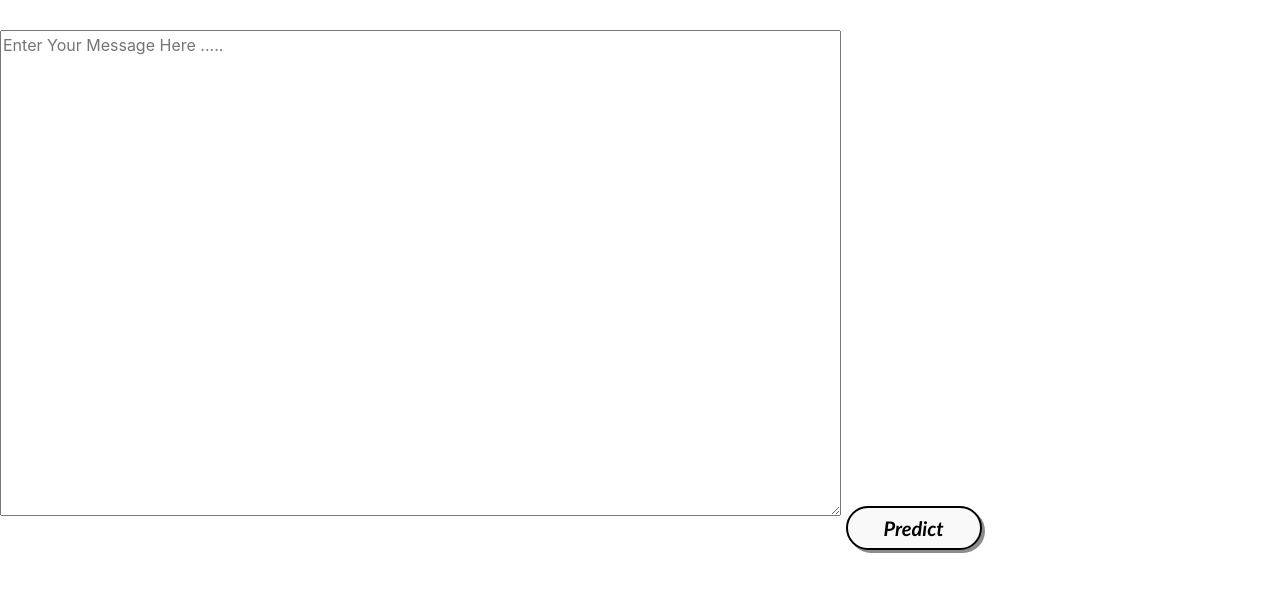
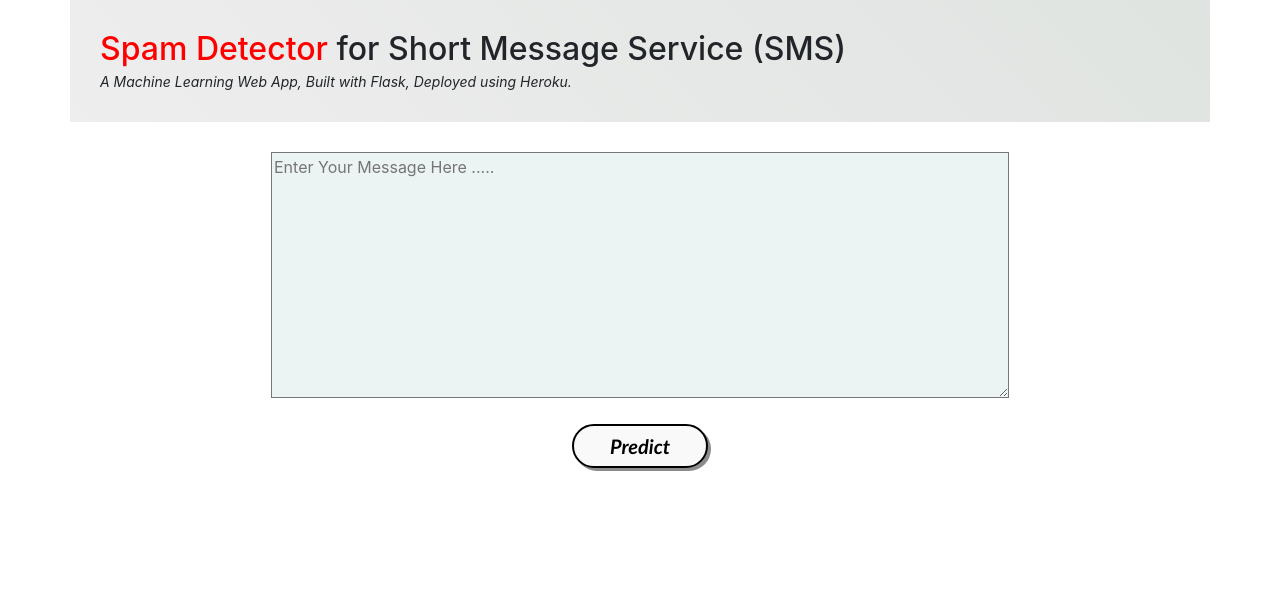
Before and after one commit to power-art/SMS-Spam-Classifier-Deployment, a Flask app: page / in a window 1280 px wide. Shown: the top 592 px of the page. Run offline with Flask 2, Linux system fonts and the light colour scheme; parts of the project's set-up code (start-up, migrations or seed data) failed here and were passed over; some libraries are stand-ins or nearby versions.

Commit message:
modified webpage

```diff
--- a/app.py
+++ b/app.py
@@ -1,6 +1,8 @@
-
 from flask import Flask, render_template, request
 import pickle
+
+import warnings
+warnings.filterwarnings("ignore")
 
 #Load Multinomial naive Bayes model and CountVectorizer object
 #from disk
--- a/templates/home.html
+++ b/templates/home.html
@@ -5,6 +5,42 @@
 	<link rel="stylesheet" href="https://stackpath.bootstrapcdn.com/bootstrap/4.4.1/css/bootstrap.min.css" integrity="sha384-Vkoo8x4CGsO3+Hhxv8T/Q5PaXtkKtu6ug5TOeNV6gBiFeWPGFN9MuhOf23Q9Ifjh" crossorigin="anonymous">
 
 	<style type="text/css">
+
+
+
+/* Website Title */
+.container{
+	padding: 30px;
+	position: relative;
+	background: linear-gradient(45deg, #ffffff, #ffffff, #f9f9f9, #eeeeee, #e0e4e1, #d7e1ec);
+	background-size: 500% 500%;
+	animation: change-gradient 10s ease-in-out infinite;
+}
+@keyframes change-gradient {
+	0%{
+		background-position: 0 50%;
+	}
+	50%{
+		background-position: 100% 50%;
+	}
+	100%{
+		background-position: 0 50%;
+	}
+}
+
+.container-heading{
+    margin: 0;
+}
+
+.container span{
+    color: #ff0000;
+}
+
+.description p{
+    font-style: italic;
+    font-size: 14px;
+    margin: 3px 0 0;
+}
 
 
 		.my-cta-button{
@@ -21,11 +57,13 @@
 
 		/* Text Area */
 		.ml-container{
+			text-align: center;
 			margin: 30px 0;
 			flex: 1 0 auto;
 		}
 
 		.message-box{
+			background: #ECF4F3;
 			margin-bottom: 20px;
 		}
 
@@ -52,14 +90,23 @@
 		}
 
 
+
 	</style>
 </head>
 <body>
 
+  <!-- Website Title -->
+    	<div class="container">
+    		<h2 class='container-heading'><span>Spam Detector</span> for Short Message Service (SMS)</h2>
+            <div class='description'>
+    			<p>A Machine Learning Web App, Built with Flask, Deployed using Heroku.</p>
+    		</div>
+    	</div>
+
 	<!-- Text Area -->
 	<div class="ml-container">
 		<form action="{{ url_for('predict') }}" method="POST">
-			<textarea class="message-box" name="message" rows="20" cols="80" placeholder="Enter Your Message Here ....."></textarea>
+			<textarea class="message-box" name="message" rows="10" cols="70" placeholder="Enter Your Message Here ....."></textarea><br>
 			<input type="submit" class="my-cta-button" value="Predict">
 
 		</form>
```
